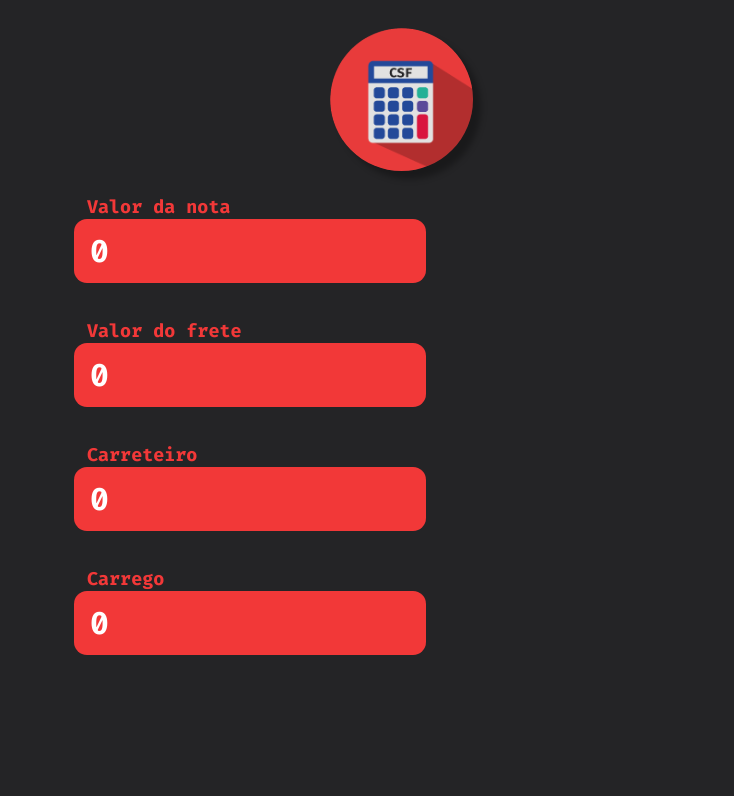
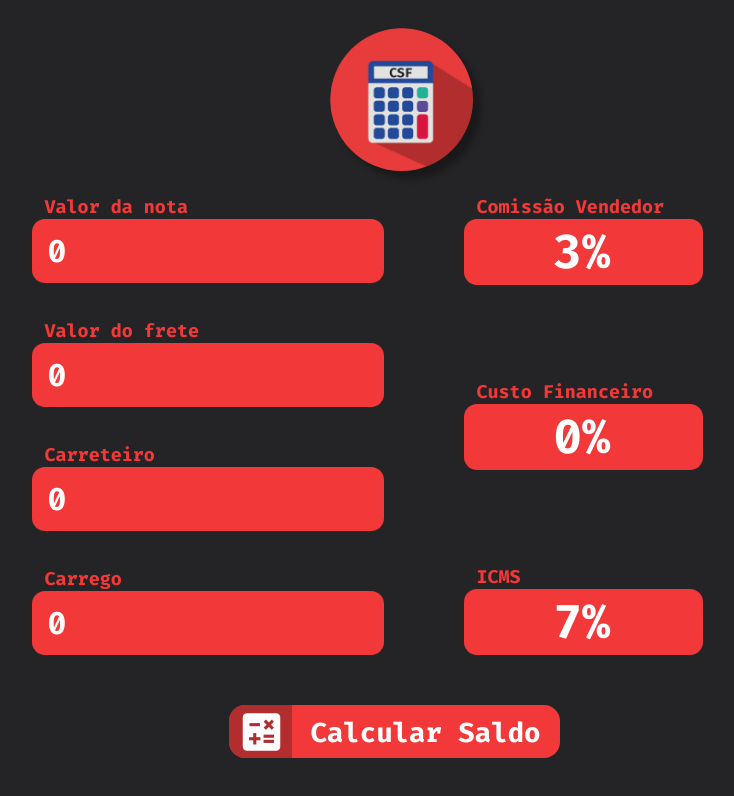
Before and after one commit to acferM/CSF, a React (Create React App) app: page / in a window 1280 px wide. Shown: the top 796 px of the page, without its empty margins (246-980 px from the left). Built offline with nearby package versions, Linux system fonts and the light colour scheme.

Commit message:
first interface ready

```diff
--- a/public/index.html
+++ b/public/index.html
@@ -4,6 +4,7 @@
     <meta charset="utf-8" />
     <meta name="viewport" content="width=device-width, initial-scale=1" />
     <meta name="theme-color" content="#242426" />
+    <link href="https://fonts.googleapis.com/icon?family=Material+Icons" rel="stylesheet">
     <title>Calculadora de saldo para fretes</title>
   </head>
   <body>
--- a/src/App.tsx
+++ b/src/App.tsx
@@ -1,23 +1,48 @@
 import React from 'react';
+import {} from 'react-icons/fi'
 
 import { Container } from './styles'
 
 import MoneyInput from './components/MoneyInput'
+import PercentInput from './components/PercentInput'
 
 import './Global.css'
 
 import logo from './assets/logo.svg'
 
 const App:React.FC = () => {
+  const cv = [3, 5]
+  const cf = [0, 2.5]
+  const icms = [7, 12]
+
   return (
     <Container>
       <img src={logo} alt="CSF"/>
 
       <div className="inputs">
-        <MoneyInput title="Valor da nota" />
-        <MoneyInput title="Valor do frete" />
-        <MoneyInput title="Carreteiro" />
-        <MoneyInput title="Carrego" />
+        <div className="inputsTxt">
+          <MoneyInput title="Valor da nota" />
+          <MoneyInput title="Valor do frete" />
+          <MoneyInput title="Carreteiro" />
+          <MoneyInput title="Carrego" />
+        </div>
+
+        <div className="percentages">
+          <PercentInput values={cv} title="Comissão Vendedor" />
+          <PercentInput values={cf} title="Custo Financeiro" />
+          <PercentInput values={icms} title="ICMS" />
+        </div>
+      </div>
+
+      <div className="button">
+        <div className="first">
+          <span className="material-icons">
+            calculate
+          </span>
+        </div>
+        <div className="other" >
+          <p>Calcular Saldo</p>
+        </div>
       </div>
     </Container>
   );
--- a/src/Global.css
+++ b/src/Global.css
@@ -11,3 +11,7 @@ p {
   font-family: 'Fira Code', monospace;
   color: #F23838;
 }
+
+select {
+  font-family: 'Fira Code', monospace;
+}
--- /dev/null
+++ b/src/components/PercentInput/index.tsx
@@ -0,0 +1,31 @@
+import React from 'react'
+
+import { Container } from './styles'
+
+interface percentInputProps {
+  values: number[]
+  title: string
+}
+
+const PercentInput:React.FC<percentInputProps> = ({ values, title }) => {
+  return (
+    <Container>
+      <p  onClick={() => values.map(value => console.log(value))}>{title}</p>
+      <div id="selectDiv">
+        <form id="selectForm">
+          <select>
+            {
+              values.map(value => (
+                <option value={value}>
+                  {`${value}%`}
+                </option>
+              ))
+            }
+          </select>
+        </form>
+      </div>
+    </Container>
+  )
+}
+
+export default PercentInput
--- /dev/null
+++ b/src/components/PercentInput/styles.ts
@@ -0,0 +1,27 @@
+import styled from 'styled-components';
+
+export const Container = styled.div`
+  width: 293px;
+  height: 90px;
+  display: flex;
+  flex-direction: column;
+
+  p {
+    font-size: 18.4px;
+    margin-left: 13px;
+  }
+
+  select {
+    -webkit-appearance: none;
+    -moz-appearance: none;
+    appearance: none;
+    width: 239px;
+    height: 66px;
+    background: #F23838;
+    border-radius: 13px;
+    border: 0;
+    color: #FFF;
+    font-size: 47.4px;
+    padding-left: 90px;
+  }
+`;
--- a/src/styles.ts
+++ b/src/styles.ts
@@ -12,11 +12,68 @@ export const Container = styled.div`
   }
 
   .inputs {
+    display: flex;
     height: 460px;
+    width: 725px;
+    flex-direction: row;
+    margin: auto;
+    margin-top: 20px;
+    justify-content: space-between;
+
+    .inputsTxt {
+      display: flex;
+      flex-direction: column;
+      justify-content: space-between;
+    }
+
+    .percentages {
+      display: flex;
+      flex-direction: column;
+      justify-content: space-between;
+    }
+  }
+
+  .button {
+    background: #F23838;
+    width: 331px;
+    margin: auto;
+    margin-top: 50px;
     display: flex;
-    flex-direction: column;
-    justify-content: space-between;
-    margin-top: 20px;
-    margin-left: 25%;
+    flex-direction: row;
+    cursor: pointer;
+    border-radius: 16px;
+    transition: background .2s;
+
+    .first {
+      width: 63px;
+      height: 53px;
+      background: #B22E2E;
+      border-top-left-radius: 16px;
+      border-bottom-left-radius: 16px;
+      padding-left: 8px;
+      padding-top: 2px;
+
+      span {
+        font-size: 50px;
+        color: rgba(255, 255, 255, 1);
+      }
+    }
+
+    div.other {
+      width: 268px;
+      border-top-right-radius: 16px;
+      border-bottom-right-radius: 16px;
+
+      p {
+        color: #FFF;
+        font-size: 27.4px;
+        text-align: center;
+        margin-top: 10px;
+      }
+    }
+
+    &:hover {
+      background: #B22E2E;
+    }
   }
 `;
```
Also changed, not shown: a.txt (deleted).
